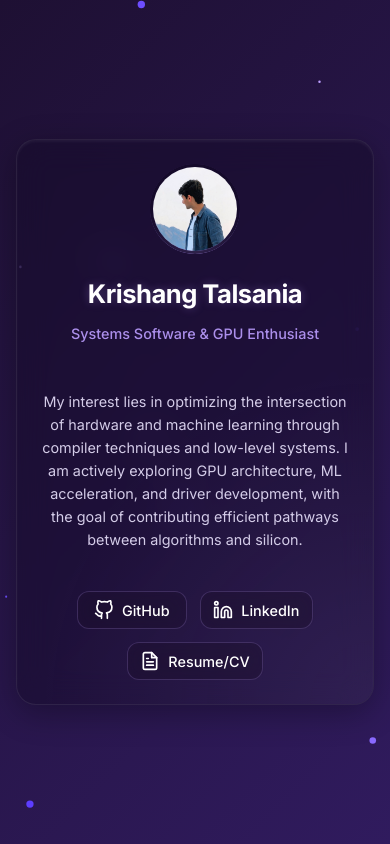
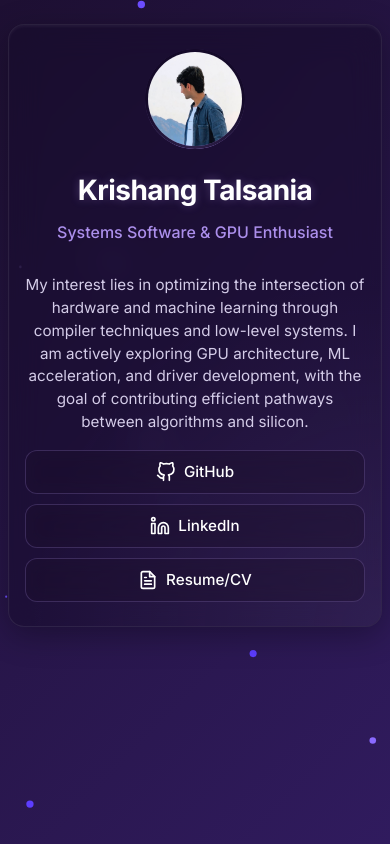
Before and after one commit to talsania/talsania.github.io, a plain HTML site: page index.html in a window 390 px wide. Drawn offline with Linux system fonts and the light colour scheme.

Commit message:
optimize mobile view

```diff
--- a/styles.css
+++ b/styles.css
@@ -12,7 +12,7 @@ body {
     font-family: 'Inter', sans-serif;
     background: linear-gradient(135deg, #1e1033 0%, #301b5e 100%);
     color: #e4e4e4;
-    padding: 1.5rem;
+    padding: 1rem;
     position: relative;
     overflow: hidden;
     transition: background 0.8s ease;
@@ -66,7 +66,7 @@ canvas {
     align-items: center;
     text-align: center;
     gap: 1rem;
-    margin-bottom: 2rem;
+    margin-bottom: 1.5rem;
     width: 100%;
 }
 
@@ -142,7 +142,7 @@ h1:hover {
 }
 
 .bio {
-    margin: 1rem 0;
+    margin: 1rem 0 1.5rem;
     font-size: 1.05rem;
     color: #d4cce8;
     line-height: 1.6;
@@ -158,7 +158,7 @@ h1:hover {
 .links {
     display: flex;
     gap: 1rem;
-    margin-top: 1.5rem;
+    margin-top: 0.5rem;
     flex-wrap: wrap;
     justify-content: center;
     width: 100%;
@@ -237,18 +237,80 @@ h1:hover {
     opacity: 1;
 }
 
+/* Mobile optimizations */
 @media (max-width: 600px) {
     body {
-        padding: 1rem;
+        padding: 0.75rem;
+        align-items: flex-start;
     }
 
     .container {
-        padding: 2rem 1.5rem;
-        border-radius: 20px;
+        padding: 1.75rem 1.25rem;
+        border-radius: 18px;
+        margin-top: 1rem;
     }
 
     h1 {
-        font-size: 1.8rem;
+        font-size: 2rem;
+        margin-top: 0.75rem;
+    }
+
+    .title {
+        font-size: 1.1rem;
+        margin-top: 0.2rem;
+    }
+
+    .bio {
+        font-size: 1rem;
+        padding: 0;
+        margin: 1.25rem 0;
+        line-height: 1.5;
+    }
+
+    .profile-image-container {
+        width: 110px;
+        height: 110px;
+        margin-bottom: 0.25rem;
+    }
+
+    .links {
+        flex-direction: row;
+        width: 100%;
+        gap: 0.75rem;
+        margin-top: 0;
+    }
+
+    .link {
+        flex: 1;
+        min-width: 0;
+        padding: 0.75rem 0.5rem;
+        font-size: 0.95rem;
+    }
+}
+
+@media (max-width: 400px) {
+    body {
+        padding: 0.5rem;
+    }
+
+    .container {
+        padding: 1.5rem 1rem;
+        border-radius: 16px;
+    }
+
+    .profile-section {
+        gap: 0.75rem;
+        margin-bottom: 1rem;
+    }
+
+    .profile-image-container {
+        width: 100px;
+        height: 100px;
+    }
+
+    h1 {
+        font-size: 1.75rem;
+        margin-top: 0.5rem;
     }
 
     .title {
@@ -257,50 +319,17 @@ h1:hover {
 
     .bio {
         font-size: 0.95rem;
-        padding: 0 0.5rem;
-    }
-
-    .profile-image-container {
-        width: 110px;
-        height: 110px;
+        margin: 1rem 0;
     }
 
     .links {
-        gap: 0.8rem;
+        flex-direction: column;
+        width: 100%;
+        gap: 0.6rem;
     }
 
     .link {
-        padding: 0.6rem 1rem;
-        min-width: 120px;
-        font-size: 0.95rem;
+        width: 100%;
+        padding: 0.7rem;
     }
 }
-
-@media (max-width: 400px) {
-    .container {
-        padding: 1.5rem 1rem;
-    }
-
-    .profile-image-container {
-        width: 90px;
-        height: 90px;
-    }
-
-    h1 {
-        font-size: 1.6rem;
-    }
-
-    .title {
-        font-size: 0.9rem;
-    }
-
-    .bio {
-        font-size: 0.9rem;
-    }
-
-    .link {
-        min-width: 110px;
-        font-size: 0.9rem;
-        padding: 0.5rem 0.8rem;
-    }
-}
```
